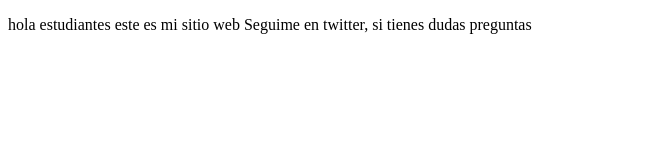
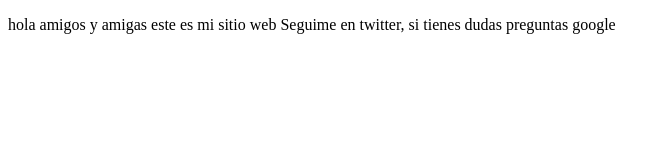
Before and after one commit to Lucas00campoy/proyectoDemoCursoPrework, a plain HTML site: page index.html in a window 1280 px wide. Shown: the whole page, without its empty margins (0-670 px from the left). Drawn offline with Linux system fonts and the light colour scheme.

Commit message:
cambios agregados

```diff
--- a/index.html
+++ b/index.html
@@ -8,8 +8,9 @@
 </head>
 <body>
     <p>
-        hola estudiantes este es mi sitio web
-        Seguime en twitter, si tienes dudas preguntas
+        hola amigos y amigas este es mi sitio web
+        Seguime en twitter, si tienes dudas preguntas google
+
     </p>
 
 </body>
```
